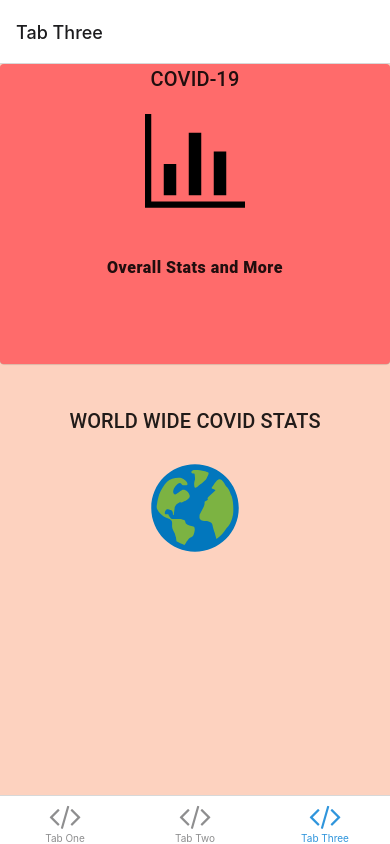
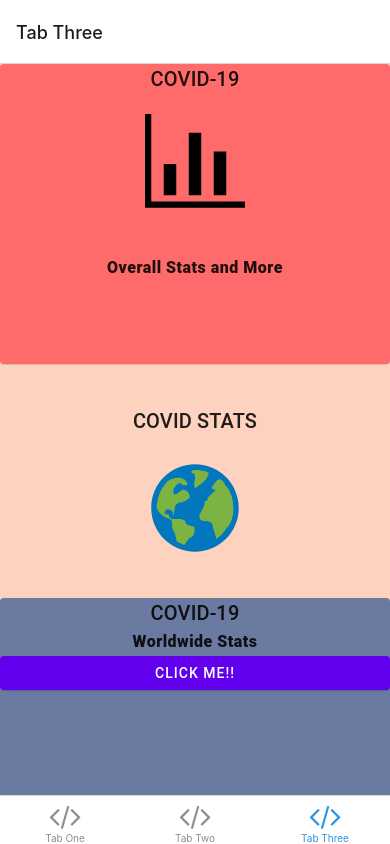
Before and after one commit to ThatoMahloko/covid-19Pandemic, a React Native app: screen /TabThree in a window 390 px wide. Built offline with nearby package versions, Linux system fonts and the light colour scheme; what expo-linking would draw is missing.

Commit message:
Overall Stats Page

```diff
--- /dev/null
+++ b/components/OverallStats.jsx
@@ -0,0 +1,68 @@
+import React, { useState } from 'react';
+import { View, Text, StyleSheet, ScrollView } from 'react-native';
+import { Card, Title, Subheading, Button } from 'react-native-paper';
+
+export default function OverallStats() {
+    const [getInfo, setInfo] = useState({});
+    const [getStats, setStats] = useState('');
+    const [errorMessage, errMessage] = useState(['']);
+
+    console.log(Element)
+    async function covidState() {
+        const data = fetch(`https://coronavirus-19-api.herokuapp.com/countries/South%20Africa`)
+            .then(response => response.json())
+            .then(data => setInfo(data));
+
+        for (const key in getInfo) {
+            console.log(object[key]);
+        }
+        // console.log(getInfo)
+
+    }
+
+
+
+    return (
+        <ScrollView>
+            <Card style={styles.card}>
+                <View style={styles.card_content}>
+                    <Title style={{ margin: 'auto' }}>{"COVID-19"}</Title>
+                    <Subheading style={styles.sub_head}>{"Worldwide Stats"}</Subheading>
+                </View>
+                <Button mode="contained" onPress={() => covidState()}>
+                    CLICK ME!!
+                </Button>
+                <View>
+
+                    {getStats}
+                </View>
+            </Card>
+        </ScrollView>
+    )
+}
+const styles = StyleSheet.create({
+    card: {
+        height: 300,
+        width: "100%",
+        backgroundColor: "#6B7AA1",
+        padding: 0,
+        margin: 0,
+        // borderBottomLeftRadius: 30,
+        // borderBottomRightRadius: 30,
+        borderTopRightRadius: 30,
+        borderTopLeftRadius: 30,
+        paddingBottom: 0
+    }
+    ,
+    card_content: {
+        textAlign: 'center',
+        alignItems: 'center',
+        justifyContent: 'center',
+        fontFamily: 'Verdana',
+    }
+    ,
+    sub_head: {
+        fontWeight: '800',
+
+    }
+})
--- a/components/StatsCard.tsx
+++ b/components/StatsCard.tsx
@@ -1,5 +1,5 @@
 import React from 'react'
-import { View, Text, StyleSheet } from 'react-native'
+import { View, Text, StyleSheet, ScrollView } from 'react-native'
 import { Avatar, Button, Card, Title, Paragraph, Subheading } from 'react-native-paper';
 import { FaDatabase } from "react-icons/fa";
 import { GoGraph } from "react-icons/go";
@@ -7,13 +7,15 @@ import { GoGraph } from "react-icons/go";
 // GoGraph
 export default function StatsCard() {
     return (
+        <ScrollView>
             <Card style={styles.card}>
                 <View style={styles.card_content}>
                     <Title style={{ margin: 'auto' }}>{"COVID-19"}</Title>
-                <GoGraph style={{ height: '100px', width: '100px', marginTop: '20', marginBottom:"40" }} />
+                    <GoGraph style={{ height: '100px', width: '100px', marginTop: '20', marginBottom: "40" }} />
                     <Subheading style={styles.sub_head}>{"Overall Stats and More"}</Subheading>
                 </View>
             </Card>
+        </ScrollView>
     )
 }
 
@@ -37,7 +39,7 @@ const styles = StyleSheet.create({
         fontFamily: 'Verdana',
     }
     ,
-    sub_head:{
+    sub_head: {
         fontWeight: '800',
 
     }
--- a/screens/TabThreeScreen.tsx
+++ b/screens/TabThreeScreen.tsx
@@ -6,25 +6,18 @@ import { Text, View } from '../components/Themed';
 import { Button, TextInput, Title } from 'react-native-paper';
 import StatsCard from '../components/StatsCard';
 import { FcGlobe } from "react-icons/fc";
+import OverallStats from '../components/OverallStats';
 
 export default function TabThreeScreen() {
-    const [getCity, setCity] = useState('');
-    const [getStats, setStats] = useState('');
-    // async function covidState() {
-    //     const data = await fetch(`https://coronavirus-19-api.herokuapp.com/all`)
-    //         .then((res) => res.json)
-    //         .then((data) => data)
-    //     console.log(data)
-    //     setStats(data);
-    // }
 
     return (
         <ScrollView showsVerticalScrollIndicator={false} style={{ backgroundColor: "#FDD2BF" }}>
             <StatsCard />
             <View style={styles.stats_content}>
-                <Title>{"WORLD WIDE COVID STATS"}</Title>
+                <Title>{"COVID STATS"}</Title>
                 <FcGlobe style={{ height: '100px', width: '100px', marginTop: '20', marginBottom: "40" }} />
             </View>
+            <OverallStats />
         </ScrollView>);
 }
 
```
Lines whose indentation alone changed are shown as unchanged.
